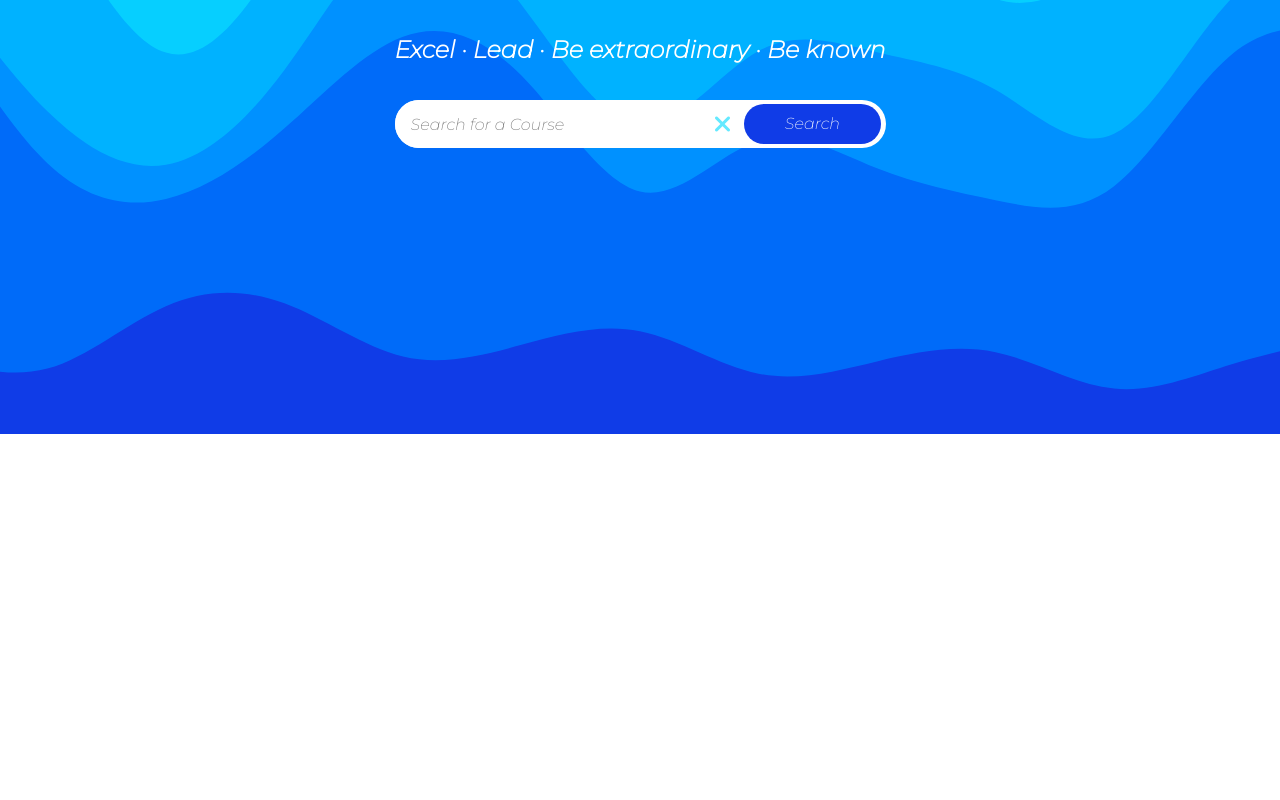
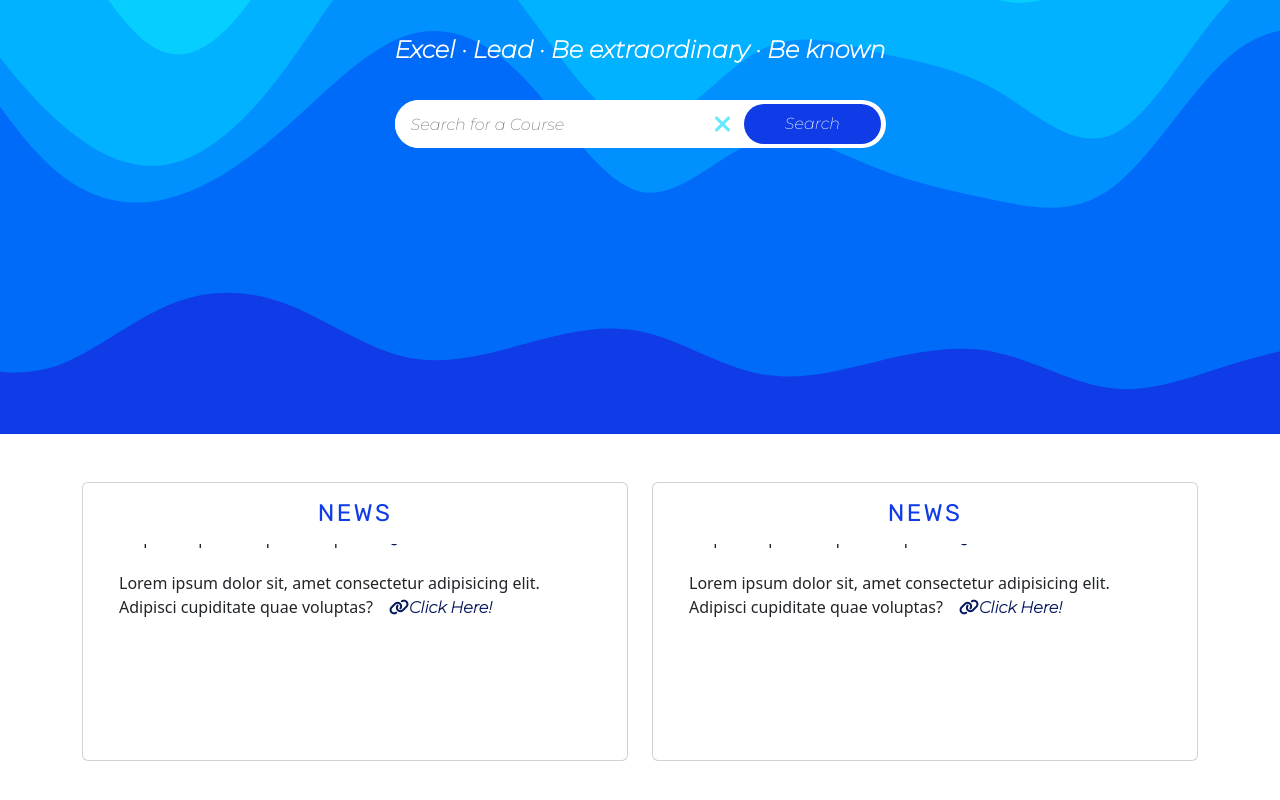
Before and after one commit to hasnain-cyber/drishti-web, a Next.js app: page / in a window 1280 px wide. Shown: the part 366-1166 px from the top of the page. Before the commit the page ends 800 px from the top, so only its background shows below. Built offline with nearby package versions, Linux system fonts and the light colour scheme.

Commit message:
add news ticker

```diff
--- a/src/components/HeroComponent/HeroComponent.module.css
+++ b/src/components/HeroComponent/HeroComponent.module.css
@@ -62,11 +62,15 @@
     cursor: pointer;
     outline: none;
     margin: 0rem 0.3rem;
-    transition: all 0.3s ease;
+    transition: all 1s ease;
 }
 
 .hero__search__btn:hover {
     background: var(--grad1);
+}
+
+.hero__search__btn:active {
+    background: var(--grad2);
 }
 
 .hero__clear__btn {
@@ -74,6 +78,7 @@
     font-size: 1.5rem;
     font-weight: 700;
     margin-right: 0.5rem;
+    cursor: pointer;
 }
 
 .hero__clear__btn:hover {
--- /dev/null
+++ b/src/components/NewsTicker/NewsTicker.js
@@ -0,0 +1,39 @@
+import React from 'react'
+import { Card } from 'react-bootstrap'
+import styles from './NewsTicker.module.css'
+
+export default function NewsTicker() {
+    return (
+        <div>
+            <Card>
+                <Card.Body>
+                    <Card.Title className={styles.heading}>NEWS</Card.Title>
+                    <Card.Text className={styles.scrollWrap}>
+                        <div className={styles.scrollContent}>
+                            <div className={styles.listItem}>
+                                Lorem ipsum dolor sit, amet consectetur adipisicing elit. Adipisci cupiditate quae voluptas?
+                                <a><i className="fa-solid fa-link ms-3" />Click Here!</a>
+                            </div>
+                            <div className={styles.listItem}>
+                                Lorem ipsum dolor sit, amet consectetur adipisicing elit. Adipisci cupiditate quae voluptas?
+                                <a><i className="fa-solid fa-link ms-3" />Click Here!</a>
+                            </div>
+                            <div className={styles.listItem}>
+                                Lorem ipsum dolor sit, amet consectetur adipisicing elit. Adipisci cupiditate quae voluptas?
+                                <a><i className="fa-solid fa-link ms-3" />Click Here!</a>
+                            </div>
+                            <div className={styles.listItem}>
+                                Lorem ipsum dolor sit, amet consectetur adipisicing elit. Adipisci cupiditate quae voluptas?
+                                <a><i className="fa-solid fa-link ms-3" />Click Here!</a>
+                            </div>
+                            <div className={styles.listItem}>
+                                Lorem ipsum dolor sit, amet consectetur adipisicing elit. Adipisci cupiditate quae voluptas?
+                                <a><i className="fa-solid fa-link ms-3" />Click Here!</a>
+                            </div>
+                        </div>
+                    </Card.Text>
+                </Card.Body>
+            </Card>
+        </div>
+    )
+}
--- /dev/null
+++ b/src/components/NewsTicker/NewsTicker.module.css
@@ -0,0 +1,66 @@
+.heading {
+    font-size: 1.5rem;
+    font-family: var(--font3);
+    letter-spacing: 0.1em;
+    color: var(--col1);
+    margin-bottom: 1rem;
+    text-align: center;
+}
+
+.scrollWrap {
+    position: relative;
+    height: 100%;
+    width: 100%;
+    overflow: hidden;
+    padding: 20px;
+    height: 200px;
+}
+.scrollWrap::before {
+    content: "";
+    position: absolute;
+    top: 0;
+    left: 0;
+    width: 100%;
+    height: 100%;
+    background: linear-gradient(0deg, #ffff 0%, rgba(0,0,0,0) 10%, rgba(0,0,0,0) 90%, #ffff 100%);
+}
+
+.scrollContent {
+    /* position: absolute; */
+    width: 100%;
+    height: 300%;
+    animation: slide 10s linear infinite;
+}
+
+.scrollContent:hover {
+    animation-play-state: paused;
+}
+
+.listItem {
+    margin-bottom: 20px;
+}
+
+.listItem a {
+    text-decoration: none;
+    font-family: var(--font2);
+    font-weight: 900;
+    animation: blinking infinite 1s linear;
+    cursor: pointer;
+}
+
+@keyframes blinking {
+    0% {
+        color: var(--col1);
+    }
+    100% {
+        color: #000000;
+    }
+}
+@keyframes slide {
+    0% {
+        transform: translateY(0);
+    }
+    100% {
+        transform: translateY(-100%);
+    }
+  }
--- a/src/pages/index.tsx
+++ b/src/pages/index.tsx
@@ -1,11 +1,23 @@
-import NavbarComponent from "@/components/NavbarComponent/NavbarComponent";
 import HeroComponent from "@/components/HeroComponent/HeroComponent";
+import NewsTicker from "@/components/NewsTicker/NewsTicker";
+import { Card, Col, Container, Row } from "react-bootstrap";
 
 const Index = () => {
   return (
     <>
       {/* <NavbarComponent /> */}
       <HeroComponent />
+      <Container className="my-5">
+        <Row>
+            <Col sm={12} md={6} lg={6}>
+                <NewsTicker />
+            </Col>
+            <Col sm={12} md={6} lg={6}>
+                <NewsTicker />
+            </Col>
+
+        </Row>
+      </Container>
     </>
   );
 }
```
Also changed, not shown: 1 other file (tests, documents, lock files or other folders).
